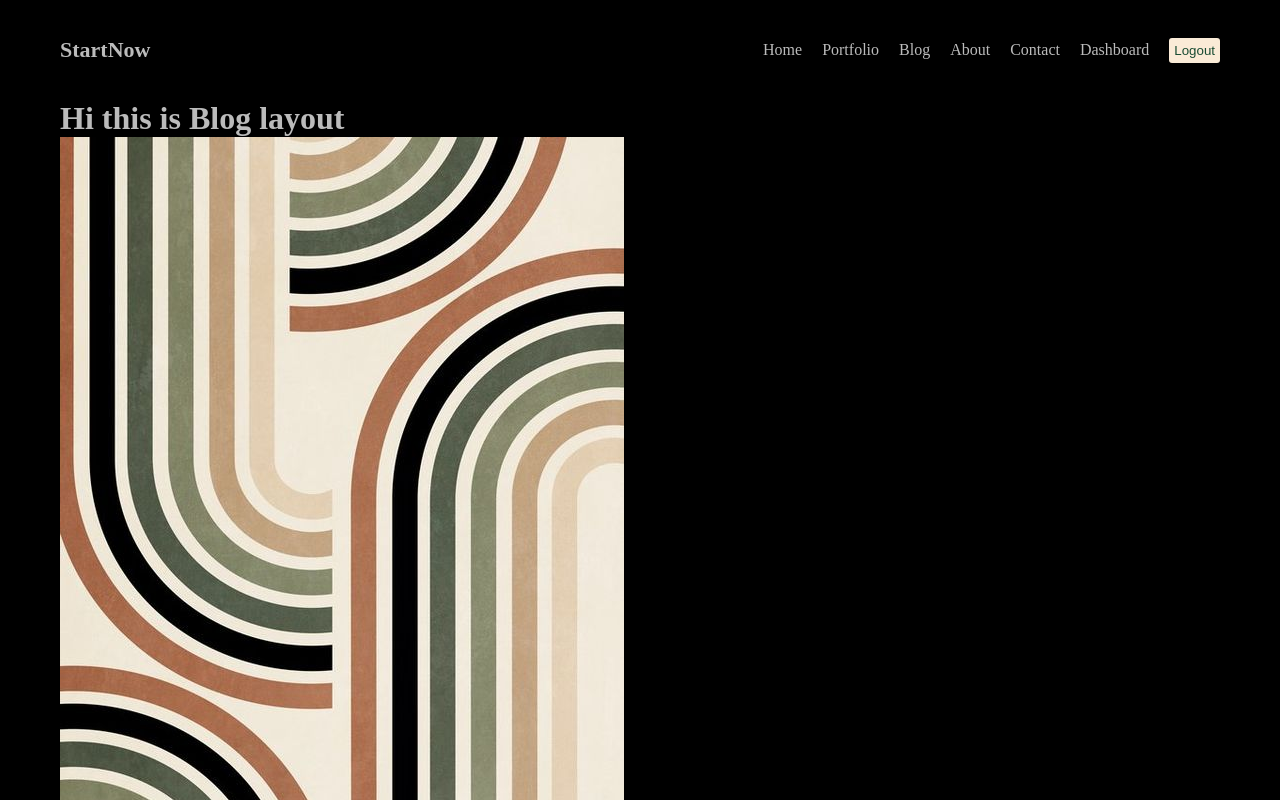
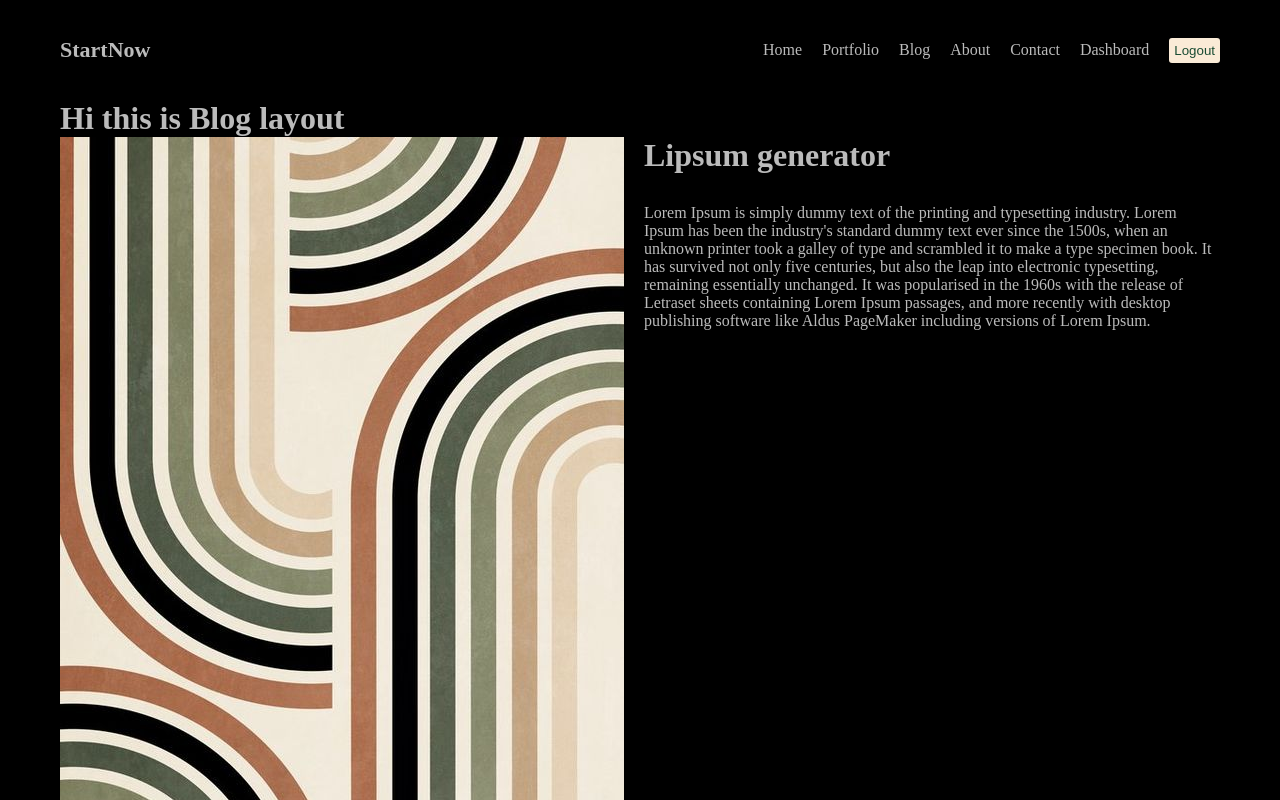
Before and after one commit to SouchenOu/Blog, a Next.js app in the folder my_portfolio/: page /blog in a window 1280 px wide. Shown: the top 800 px of the page. Built offline with nearby package versions, Linux system fonts and the light colour scheme.

Commit message:
working on blog page

```diff
--- a/my_portfolio/src/app/blog/layout.js
+++ b/my_portfolio/src/app/blog/layout.js
@@ -1,11 +1,11 @@
 import React from 'react'
-
+import styles from "./page.module.css"
 // children means all the children components that is exist in this folder bLOG
 
 const layout = ({children}) => {
   return (
     <div>
-        <h1>Hi this is Blog layout</h1>
+        <h1 className={styles.title}>Hi this is Blog layout</h1>
       {children}
     </div>
   )
--- a/my_portfolio/src/app/blog/page.jsx
+++ b/my_portfolio/src/app/blog/page.jsx
@@ -11,7 +11,7 @@ const Blog = () => {
                 <Image src={img1} alt=''/>
             </div>
             <div className={styles.content}>
-                <h1 className={styles.content}>Lipsum generator</h1>
+                <h1 className={styles.titre}>Lipsum generator</h1>
                 <p className={styles.desc}>Lorem Ipsum is simply dummy text of the printing and typesetting industry. Lorem Ipsum has been the industry's standard dummy text ever since the 1500s, when an unknown printer took a galley of type and scrambled it to make a type specimen book. It has survived not only five centuries, but also the leap into electronic typesetting, remaining essentially unchanged. It was popularised in the 1960s with the release of Letraset sheets containing Lorem Ipsum passages, and more recently with desktop publishing software like Aldus PageMaker including versions of Lorem Ipsum.</p>
             </div>
        </Link >
--- a/my_portfolio/src/app/blog/page.module.css
+++ b/my_portfolio/src/app/blog/page.module.css
@@ -1,4 +1,13 @@
-.blog{
-    background-color: bisque;
+
+.link{
+    display: flex;
+    gap: 20px;
+}
+
+.content
+{
+    display: flex;
+    flex-direction: column;
+    gap: 30px;
 
 }
```
